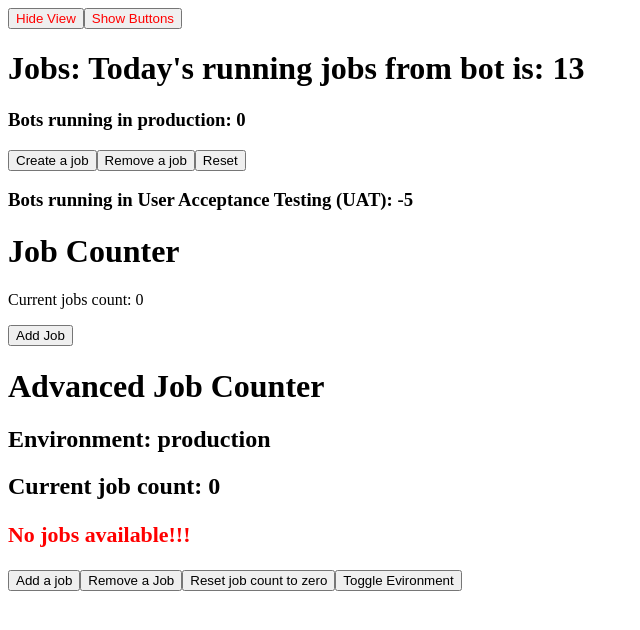
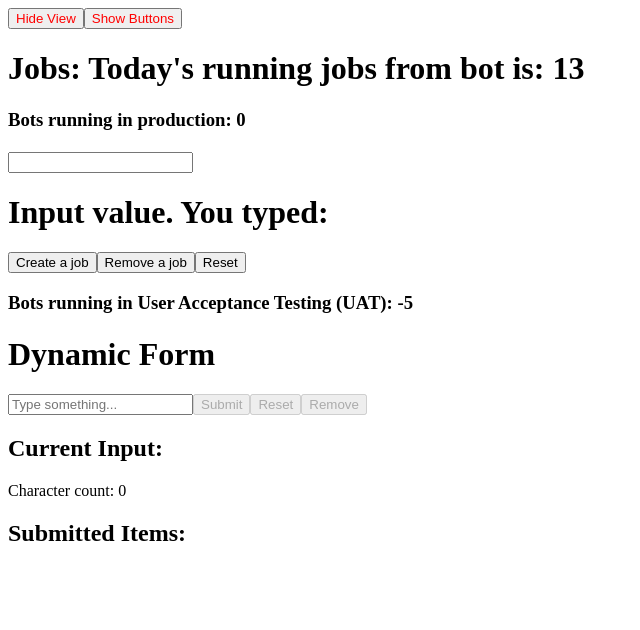
Before and after one commit to Upepetch/react-sample-repo, a React (Create React App) app: page / in a window 1280 px wide. Both pictures are taken after a click on the button "Show View". Shown: the top 630 px of the page, without its empty margins (0-640 px from the left). Built offline with nearby package versions, Linux system fonts and the light colour scheme.

Commit message:
Add DynamicForm.js and update AdvancedJobCounter.js, CreateJob.js and App.js

```diff
--- a/src/AdvancedJobCounter.js
+++ b/src/AdvancedJobCounter.js
@@ -1,4 +1,4 @@
-import React, { useState } from 'react'
+import React, { useState } from 'react';
 
 const AdvancedJobCounter = () => {
         const [jobCount, setJobCount] = useState(0);
--- a/src/App.js
+++ b/src/App.js
@@ -8,6 +8,7 @@ import CreateJob from "./CreateJob";
 import VariableDisplay from "./VariableDisplay";
 import JobCounter from "./JobCounter";
 import AdvancedJobCounter from "./AdvancedJobCounter";
+import DynamicForm from "./DynamicForm";
 
 
 const App = () => {
@@ -45,8 +46,9 @@ const App = () => {
             {view === 'variable' && <VariableDisplay />}
           </>
         )}
-        <JobCounter />
-        <AdvancedJobCounter />
+        {/* <JobCounter /> */}
+        {/* <AdvancedJobCounter /> */}
+        <DynamicForm />
     </div>
   )
 }
--- a/src/CreateJob.js
+++ b/src/CreateJob.js
@@ -3,6 +3,7 @@ import React, { useState } from 'react'
 const CreateJob = () => {
       const jobCount = 13;
       let [jobCounter, setJobCounter] = useState(0);
+      const [inputValue, setInputValue] = useState('')
 
       function handleClickEvent() {
           setJobCounter(jobCounter + 1);
@@ -15,6 +16,12 @@ const CreateJob = () => {
 
       const handleResetEvent = () => {
         setJobCounter(0)
+      }
+
+      const handleChange = (event) => {
+        // you an (event) as a parameter
+        console.log(event.target.value);
+        setInputValue(event.target.value); // to make it show on the browser you need to use setInputValue (useState) instead of console.log()
       }
 
         const countJob = () => {
@@ -31,6 +38,8 @@ const CreateJob = () => {
       <div>
         <h1>Jobs: {countJob()}</h1>
         <h3>Bots running in production: {jobCounter}</h3>
+        <h3><input type="text" value={inputValue} onChange={handleChange} /></h3>
+        <h1>Input value. You typed: {inputValue}</h1>
         <button onClick={handleClickEvent} className='dfsdfs' value = 'Create job'>Create a job</button>
         <button onClick={handleSubtractEvent} className='dfsdfs' value = 'Create job'>Remove a job</button>
         <button onClick={handleResetEvent} className='dfsdfs' value = 'Create job'>Reset</button>
--- /dev/null
+++ b/src/DynamicForm.js
@@ -0,0 +1,83 @@
+import React, { useState } from 'react'
+
+const DynamicForm = () => {
+        const [inputvalue, setInputvalue] = useState('');
+        const [submittedItems, setSubmittedItems] = useState([]); // New state for submitted items
+        const [error, setError] = useState(''); // to display an error message if the input is invalid.
+
+        const MIN_LENGTH = 3;
+
+        const handleInputChange = (event) => {
+            // setInputvalue(event.target.value);
+            const value = event.target.value;
+            console.log(event.target.value);
+            setInputvalue(value);
+
+            // Bonus challenge: Add basic form validation (e.g., minimum length requirement) and display an error message if the input is invalid.
+            if (value.trim().length < MIN_LENGTH) {
+              setError(`Input must be at lest ${MIN_LENGTH} characters.`);
+
+            }
+            else {
+              setError('');
+            }
+
+        };
+
+        const handleReset = () => {
+            setInputvalue('');
+        };
+
+        // Bonus challennge: Implement a "Submit" button that adds the current input to a list of submitted items (use an additional state variable for this).
+        const handleSubmit = () => {
+            if (inputvalue.trim().length < MIN_LENGTH) {
+              setError(`Input must be at lest ${MIN_LENGTH} characters.`);
+
+              return;
+            }
+            else {
+                setSubmittedItems(prev => [...prev, inputvalue]);
+                setInputvalue('');
+                setError('')
+           }
+        };
+
+        const handleRemove = () => {
+          if (submittedItems.length > 0) {
+            setSubmittedItems(prev => prev.slice(0, -1));  // removes last item. This makes sure the remove logic also guards against empty arrays:
+          }
+          // setSubmittedItems([]);
+        }
+
+  return (
+    <div>
+        <h1>Dynamic Form</h1>
+        <input type="text" value={inputvalue} onChange={handleInputChange} placeholder='Type something...' />
+        <button value='submit' onClick={handleSubmit} disabled={!inputvalue}>
+          Submit
+        </button>
+        <button onClick={handleReset} disabled={!inputvalue}>
+          Reset
+        </button>
+        {error && <p style={{ color: 'red' }}>{error}</p>}
+        <button onClick={handleRemove} disabled={submittedItems.length === 0}>
+          Remove
+        </button>
+        <div>
+          <h2>Current Input:{inputvalue}</h2>
+          {/* Bonus challenge: Add a character count display that updates as the user types. */}
+          <p>Character count: {inputvalue.length}</p>
+        </div>
+        <div>
+          <h2>Submitted Items:</h2>
+          <ul>
+              {submittedItems.map((item, index) => (
+                  <li key={index}>{item}</li>
+              ))}
+          </ul>
+        </div>
+    </div>
+  );
+};
+
+export default DynamicForm;
```
